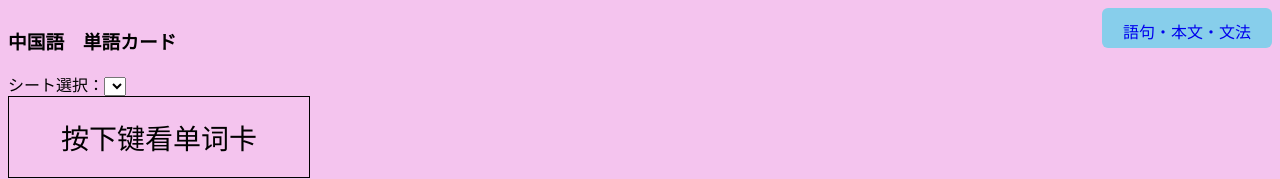
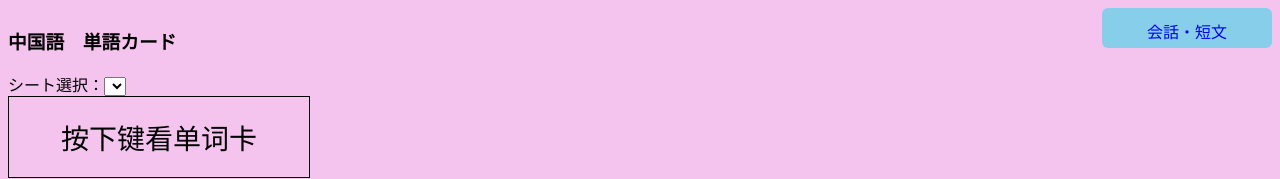
Before and after one commit to tamagenai/RealTouchZhongGuotangotyou, a plain HTML site: page index.html in a window 1280 px wide. Shown: the top 179 px of the page. Drawn offline with nearby package versions, Linux system fonts and the light colour scheme; no server answers.

Commit message:
Add files via upload

```diff
--- a/index.html
+++ b/index.html
@@ -89,7 +89,7 @@
       <div class="linkurl">
         <a id="flash"
           href="https://script.google.com/macros/s/AKfycbz4oJsJ-w-NmZI_qlEsi_jMeoWUbBfcKWinqAECVhQxJe49tWGij9KNLZjJ7UMSMc8/exec"
-          target="_blank">語句・本文・文法</a>
+          target="_blank">会話・短文</a>
         <!-- <a id="ikeda" href="index6.Chinese" target="_blank">使用手引書</a> -->
 
       </div>
```
